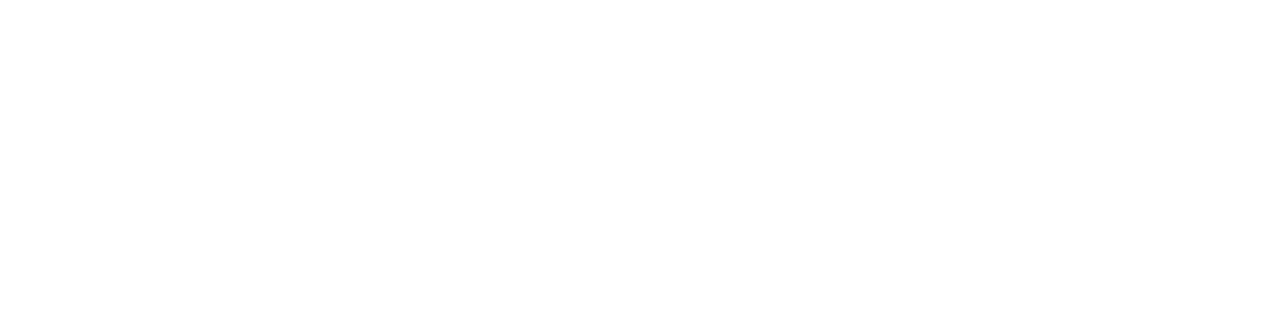
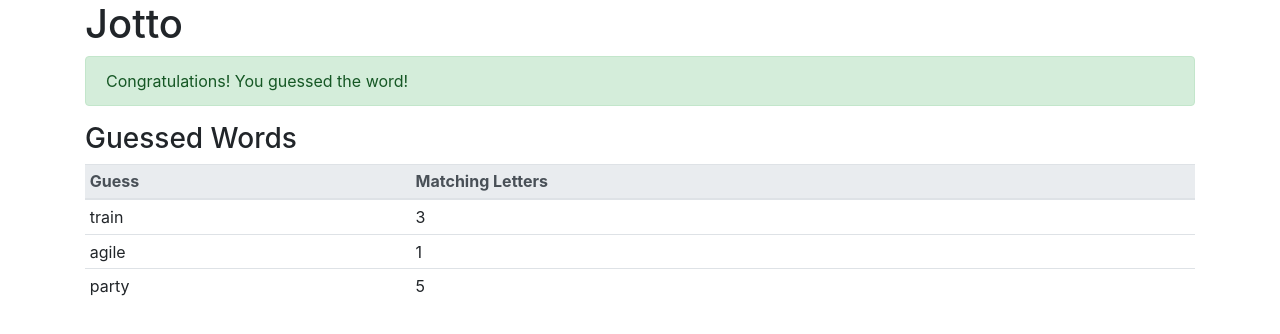
Before and after one commit to michaelgudzevskyi/react-app-jest-enzyme-tdd, a React (Create React App) app: page / in a window 1280 px wide. Shown: the top 334 px of the page. Built offline with nearby package versions, Linux system fonts and the light colour scheme.

Commit message:
Add Bootstrap styling

```diff
--- a/public/index.html
+++ b/public/index.html
@@ -25,6 +25,7 @@
       Learn how to configure a non-root public URL by running `npm run build`.
     -->
     <title>React App</title>
+    <link rel="stylesheet" href="https://stackpath.bootstrapcdn.com/bootstrap/4.3.1/css/bootstrap.min.css" integrity="sha384-ggOyR0iXCbMQv3Xipma34MD+dH/1fQ784/j6cY/iJTQUOhcWr7x9JvoRxT2MZw1T" crossorigin="anonymous">
   </head>
   <body>
     <noscript>You need to enable JavaScript to run this app.</noscript>
--- a/src/App.jsx
+++ b/src/App.jsx
@@ -1,9 +1,14 @@
 import Congrats from "./Congrats"
+import GuessedWords from "./GuessedWords"
 
 function App() {
   return (
-    <div className="App">
-      <Congrats success={false}/>
+    <div className="container">
+      <h1>Jotto</h1>
+      <Congrats success={true}/>
+      <GuessedWords guessedWords={[ { guessedWord: 'train', letterMatchCount: 3 },
+       { guessedWord: 'agile', letterMatchCount: 1 },
+       { guessedWord: 'party', letterMatchCount: 5 }]}/>
     </div>
   );
 }
--- a/src/Congrats.jsx
+++ b/src/Congrats.jsx
@@ -8,8 +8,8 @@
  */
 const Congrats = props => {
     return (
-        props.success ? <div data-test="component-congrats">
-            <span data-test="congrats-message">
+        props.success ? <div data-test="component-congrats" className="alert alert-success">
+            <span data-test="congrats-message" >
                 Congratulations! You guessed the word!
             </span>
         </div> : <div data-test="component-congrats" />
--- a/src/GuessedWords.js
+++ b/src/GuessedWords.js
@@ -1,9 +1,8 @@
 import PropTypes from 'prop-types';
 
 const GuessedWords = props => {
-
     const renderGuessedWords = () => {
-        if(!props.guessedWords.length){
+        if(props.guessedWords.length === 0){
             return(
                 <span data-test="guessed-instructions">
                     Try to guess the secret word!
@@ -13,8 +12,8 @@
             return(
                 <div data-test="guessed-words">
                     <h3>Guessed Words</h3>
-                    <table>
-                        <thead>
+                    <table className="table table-sm">
+                        <thead className="thead-light">
                             <tr>
                                 <th>Guess</th>
                                 <th>Matching Letters</th>
```
Also changed, not shown: 2 other files (tests, documents, lock files or other folders).
